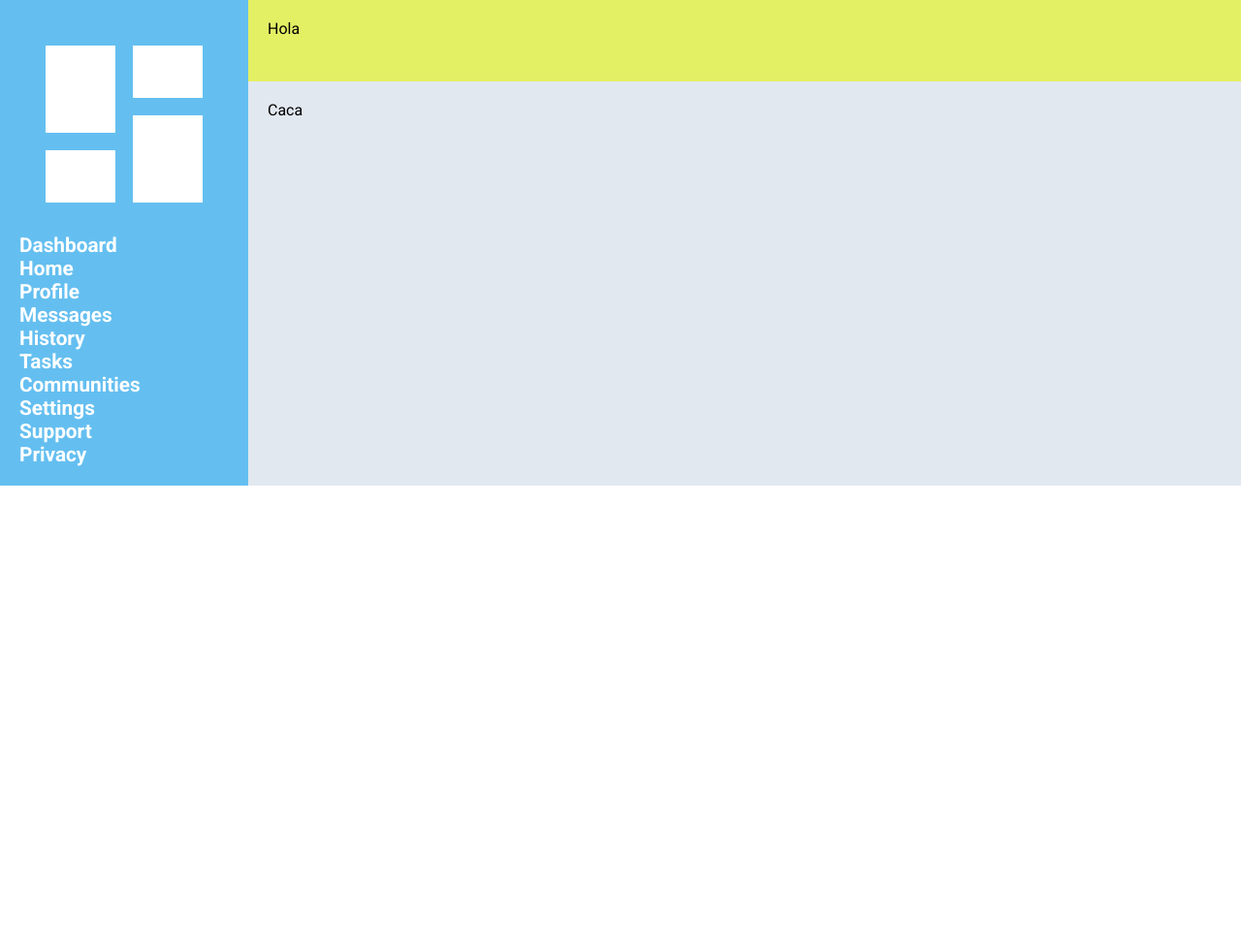
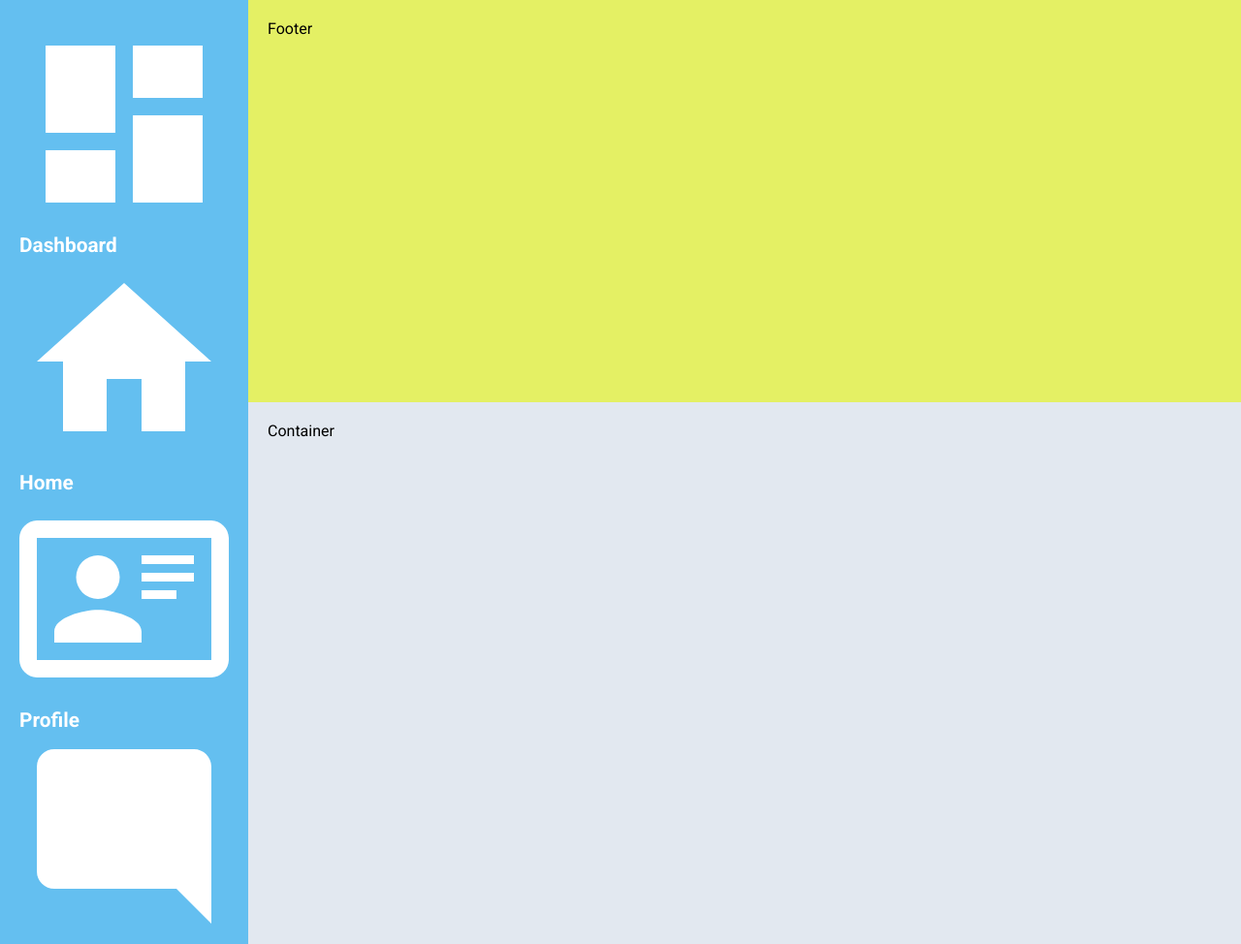
Before and after one commit to Santiago542/odin-admin-dashboard, a plain HTML site: page index.html in a window 1280 px wide. Shown: the top 974 px of the page at 97% size. Before the commit the page ends 800 px from the top, so only its background shows below. Drawn offline with Linux system fonts and the light colour scheme.

Commit message:
Add img src to the sidebar

```diff
--- a/index.html
+++ b/index.html
@@ -11,22 +11,22 @@
 </head>
 <body>
     <div class="footer">
-        Hola
+        Footer
     </div>
     <div class="sidebar">
         <div><img src="icons/view-dashboard.svg" class="white-icon">Dashboard</div>
-        <div>Home</div>
-        <div>Profile</div>
-        <div>Messages</div>
-        <div>History</div>
-        <div>Tasks</div>
-        <div>Communities</div>
-        <div>Settings</div>
-        <div>Support</div>
-        <div>Privacy</div>
+        <div><img src="icons/home.svg" class="white-icon">Home</div>
+        <div><img src="icons/card-account-details-outline.svg" class="white-icon">Profile</div>
+        <div><img src="icons/message-reply.svg" class="white-icon">Messages</div>
+        <div><img src="icons/history.svg" class="white-icon">History</div>
+        <div><img src="icons/note-multiple.svg" class="white-icon">Tasks</div>
+        <div><img src="icons/account-group.svg" class="white-icon">Communities</div>
+        <div><img src="icons/cog.svg" class="white-icon">Settings</div>
+        <div><img src="icons/help-box.svg" class="white-icon">Support</div>
+        <div><img src="icons/shield-check.svg" class="white-icon">Privacy</div>
     </div>
     <div class="container">
-        Caca
+        Container
     </div>
 </body>
 </html>
```
